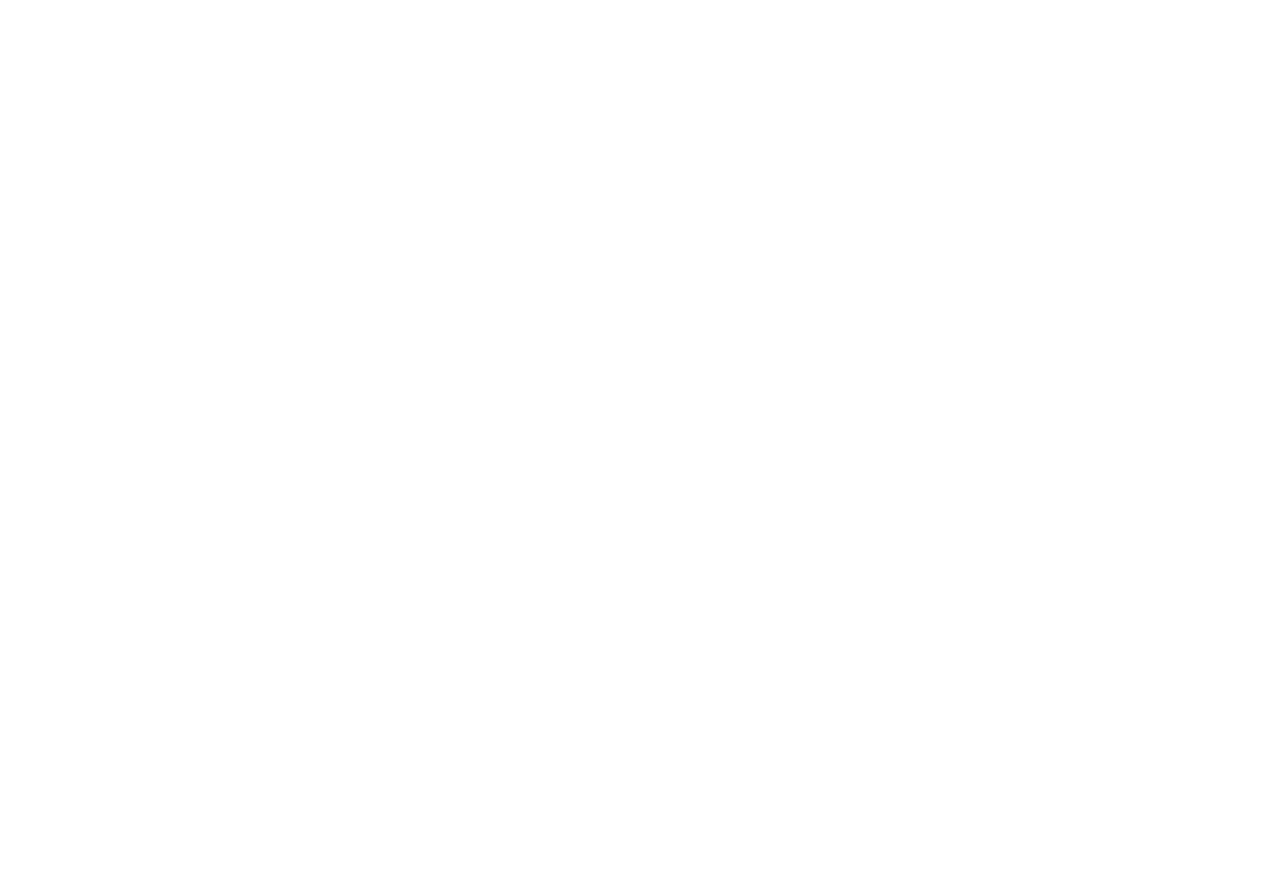
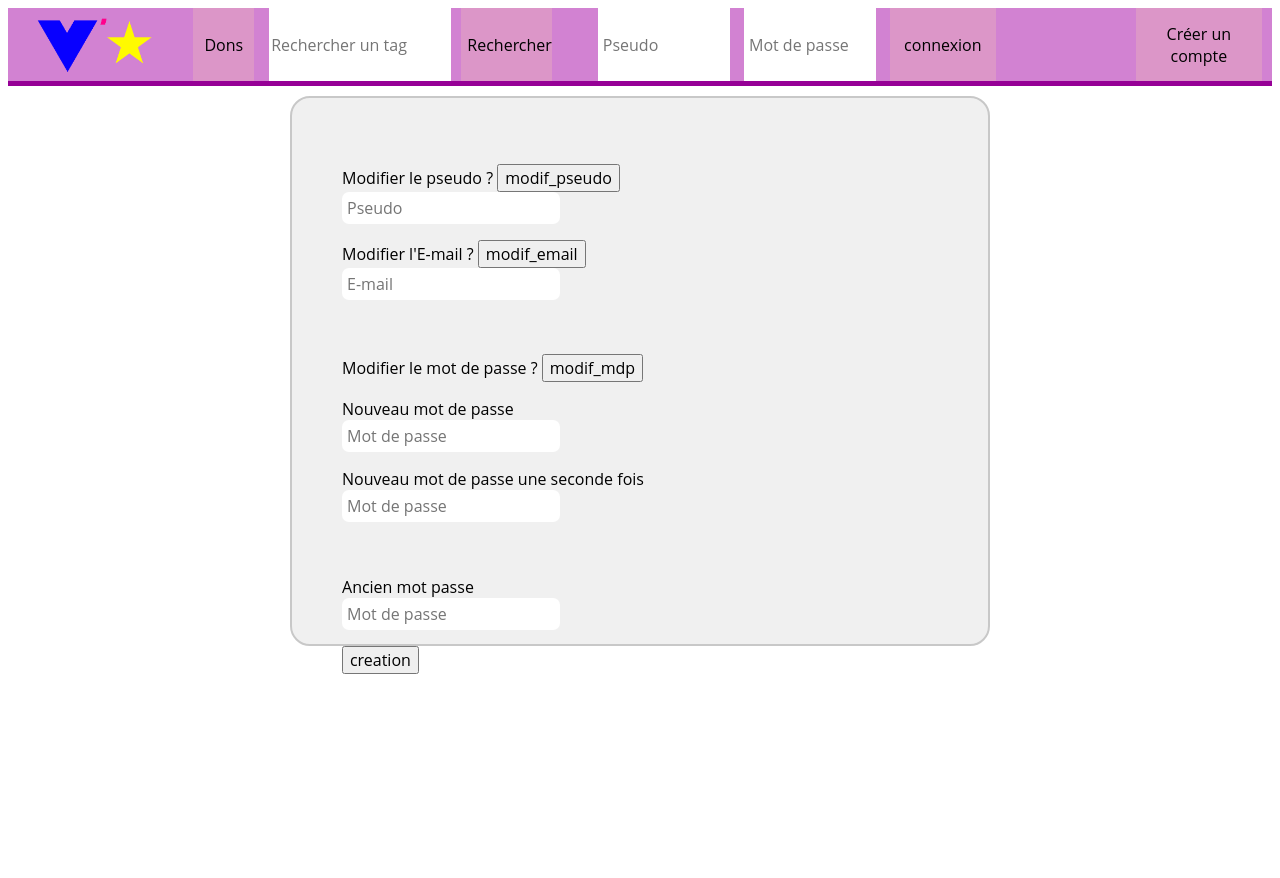
Before and after one commit to Tajariel/Projet_Web, a PHP site: page /php/parametre.php in a window 1280 px wide. Before the commit the page is empty. Before the commit the page ends 800 px from the top, so only its background shows below. Run offline with PHP 8.4, Linux system fonts and the light colour scheme.

Commit message:
ajout de la page parametre

```diff
--- a/Site/index.php
+++ b/Site/index.php
@@ -3,6 +3,7 @@
     echo'<a href="php/acceuil.php">Page d\'acceuil</a></br>
     <a href="php/connexion.php">Page de connexion</a></br>
     <a href="php/create_user.php">Page de création de compte</a></br>
+    <a href="php/parametre.php">Page de parametre</a></br>
     <a href="php/test1.php">Test</a></br>
     ';
 ?>
--- a/Site/php/parametre.php
+++ b/Site/php/parametre.php
@@ -0,0 +1,65 @@
+<html>
+    <?php
+    /// Include - Require
+    require '../include/part.php';
+    session_start();
+
+    if(isset($_SESSION['message'])) {
+        echo $_SESSION['message'];
+        unset($_SESSION['message']);
+    }
+
+    ?>
+
+    <?php page_head('Parametre','main.css'); ?>
+
+    <body>
+        <?php page_header();
+
+        if (isset($_SESSION['connexion']['id_user']))
+        {
+            echo 'Bonjour, '.$_SESSION['connexion']['pseudo'];
+        }
+        ?>
+
+        <div id="page">
+            <div id="center_square">
+                <form action="../include/manage_user.php" method="post">
+
+                    <form method="post">
+                        <p><label for="pseudo">Modifier le pseudo ? <input class="button" type="submit" name="action" class="soumettre" value="modif_pseudo"></label></br>
+                            <input class="intext" type="text" name="pseudo" placeholder="Pseudo" required></p>
+                    </form>
+
+                    <form method="post">
+                        <p><label for="email">Modifier l'E-mail ? <input class="button" type="submit" name="action" class="soumettre" value="modif_email"></label></br>
+                            <input class="intext" type="text" name="email" placeholder="E-mail" required></p>
+                    </form>
+
+                    <form method="post">
+                        </br>
+                        <p><label for="email">Modifier le mot de passe ? <input class="button" type="submit" name="action" class="soumettre" value="modif_mdp"></label></br></p>
+
+                        <p><label for="password">Nouveau mot de passe</label></br>
+                            <input class="intext" type="password" name="password" placeholder="Mot de passe" required></p>
+
+                        <p><label for="passwordbis">Nouveau mot de passe une seconde fois</label></br>
+                            <input class="intext" type="password" name="passwordbis" placeholder="Mot de passe" required></p>
+                    </form>
+
+
+
+
+
+
+
+                    </br>
+                    <p><label for="passwordbis">Ancien mot passe</label></br>
+                        <input class="intext" type="password" name="oldpassword" placeholder="Mot de passe" required></p>
+
+                    <p><input class="button" type="submit" name="action" id="soumettre" value="creation"></p>
+                </form>
+            </div>
+        </div>
+    </body>
+</html>
```
